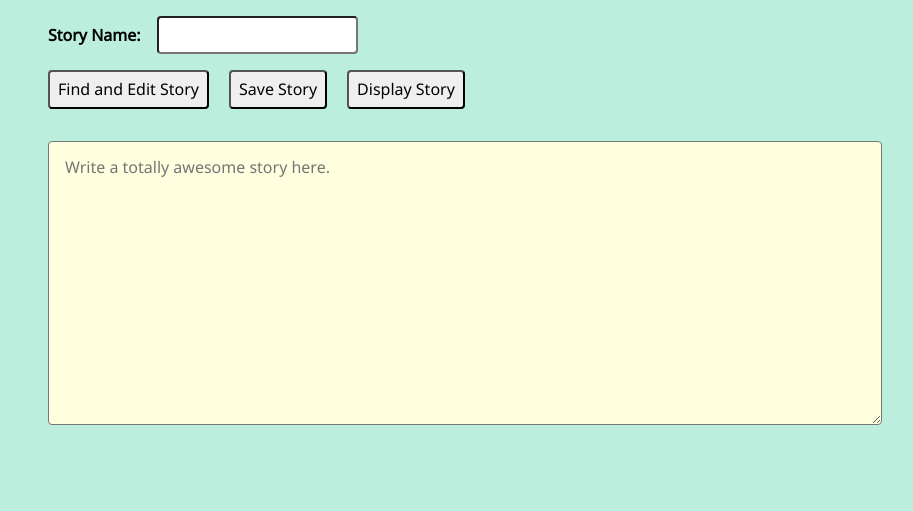
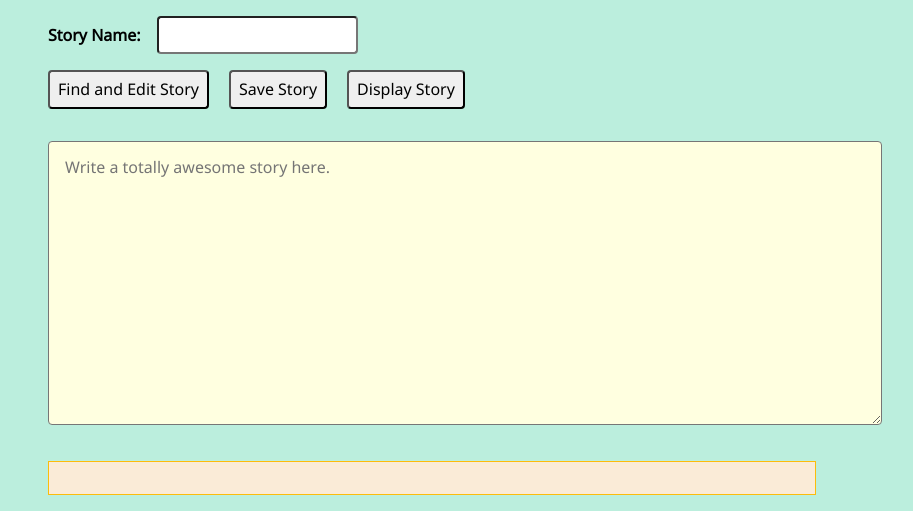
Before and after one commit to datadigitalshredder/wdd330, a plain HTML site: page week1/index.html in a window 1280 px wide. Shown: the part 682-1193 px from the top of the page, without its empty margins (208-1121 px from the left). Before the commit the page ends 1143 px from the top, so only its background shows below. Drawn offline with nearby package versions, Linux system fonts and the light colour scheme.

Commit message:
Week1 updates6

```diff
--- a/week1/css/style.css
+++ b/week1/css/style.css
@@ -38,3 +38,8 @@ textarea{
     font-family: 'Noto sans', sans-serif;
     padding: 1rem;
 }
+section#story_display {
+    border: 1px solid #fcbc0b;
+    background-color: antiquewhite;
+    padding: 1rem;
+}
--- a/week1/js/week1.js
+++ b/week1/js/week1.js
@@ -12,9 +12,3 @@ function displayStory(){
     let storyHTML = document.getElementById('story_editor').value;
     document.getElementById('story_display').innerHTML = storyHTML;
 }
-    // let x = document.getElementById("story_display");
-    // if (x.style.display === "none") {
-    //   x.style.display = "block";
-    // } else {
-    //   x.style.display = "none";
-    // }
```
